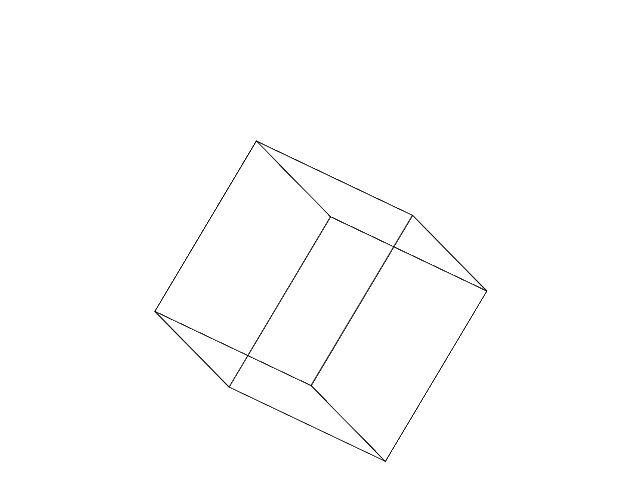
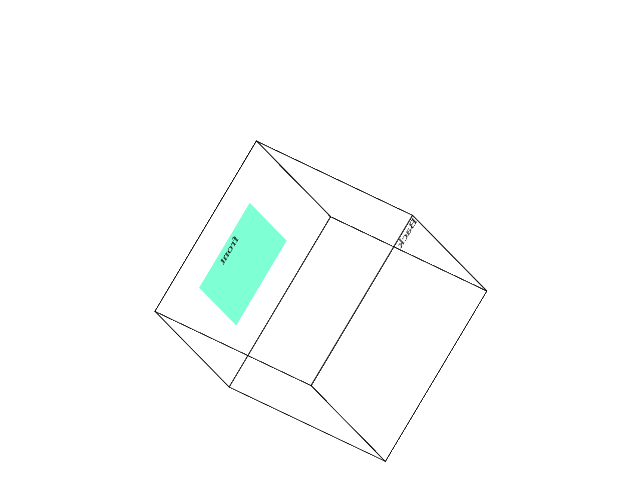
Before and after one commit to Chuug/chuug.be, a plain HTML site: page rotate/index.html in a window 1280 px wide. Shown: the whole page, without its empty margins (319-959 px from the left). Drawn offline with Linux system fonts and the light colour scheme.

Commit message:
rotation

```diff
--- a/rotate/index.html
+++ b/rotate/index.html
@@ -9,8 +9,12 @@
 </head>
 <body>
    <div class="cube">
-      <div class="face front"></div>
-      <div class="face back"></div>
+      <div class="face back">
+         Back
+      </div>
+      <div class="face front">
+         <div class="test">front</div>
+      </div>
       <div class="face left"></div>
       <div class="face right"></div>
       <div class="face top"></div>
--- a/rotate/script.js
+++ b/rotate/script.js
@@ -4,4 +4,5 @@ let deg = 0;
 setInterval(() => {
    deg += 45
    document.querySelector('.cube').style.transform = "rotate3d(1,2,1," + deg + "deg)";
+   // document.querySelector('.back').style.transform = `rotateY(${ deg }deg) translateZ(200px)`
 },1000);
--- a/rotate/style.css
+++ b/rotate/style.css
@@ -15,12 +15,12 @@
    position: absolute;
 }
 
-.front {
+.back {
    transform: translateZ(100px);
 }
 
-.back {
-   transform: rotateY(180deg) translateZ(100px);
+.front {
+   transform: translateZ(-100px);
 }
 
 .right {
@@ -38,3 +38,14 @@
 .bottom {
    transform: rotateX(-90deg) translateZ(100px);
 }
+
+.test {
+   display: block;
+   width: 100px;
+   height: 100px;
+   background-color: aquamarine;
+   line-height: 25px;
+   text-align: center;
+   margin: auto;
+   margin-top: 50px;
+}
```
